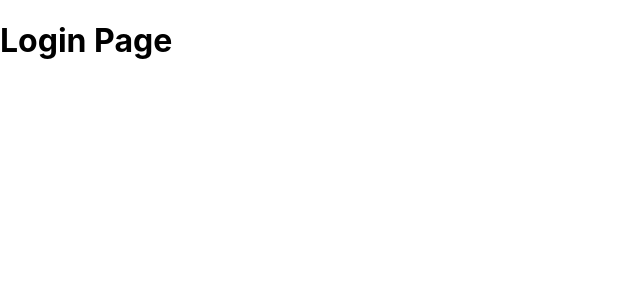
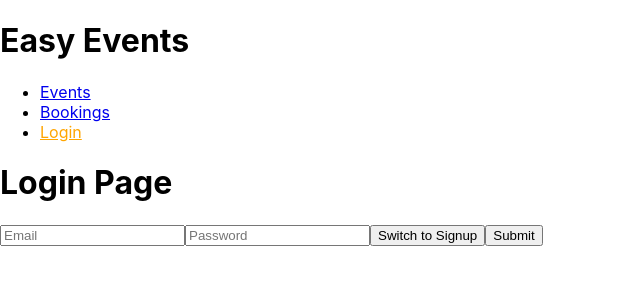
Before and after one commit to Poojavpatel/graphql_proj, a React (Create React App) app in the folder client/: page /login in a window 1280 px wide. Shown: the top 300 px of the page, without its empty margins (0-640 px from the left). Built offline with nearby package versions, Linux system fonts and the light colour scheme.

Commit message:
created login component and submit to api

```diff
--- a/client/src/App.css
+++ b/client/src/App.css
@@ -0,0 +1,3 @@
+a.active{
+  color:orange;
+}
--- a/client/src/App.js
+++ b/client/src/App.js
@@ -4,16 +4,20 @@ import {BrowserRouter, Route, Redirect, Switch} from 'react-router-dom';
 import LoginPage from './pages/login';
 import EventsPage from './pages/events';
 import BookingsPage from './pages/bookings';
+import MainNavigation from './components/Navbar/MainNavigation';
 
 function App() {
   return (
     <BrowserRouter>
+      <MainNavigation/>
+      <div>
         <Switch>
             <Redirect from="/" to="/login" exact/>
             <Route path="/login" component={LoginPage}/>
             <Route path="/events" component={EventsPage}/>
             <Route path="/bookings" component={BookingsPage}/>
         </Switch>
+      </div>
     </BrowserRouter>
   );
 }
--- /dev/null
+++ b/client/src/components/Navbar/MainNavigation.js
@@ -0,0 +1,19 @@
+import React from 'react';
+import {NavLink} from 'react-router-dom';
+
+const MainNavigation = props => (
+  <header>
+    <div>
+      <h1>Easy Events</h1>
+    </div>
+    <nav>
+      <ul>
+        <li><NavLink to="/events">Events</NavLink></li>
+        <li><NavLink to="/bookings">Bookings</NavLink></li>
+        <li><NavLink to="/login">Login</NavLink></li>
+      </ul>
+    </nav>
+  </header>
+);
+
+export default MainNavigation;
--- a/client/src/pages/login.js
+++ b/client/src/pages/login.js
@@ -1,9 +1,54 @@
 import React,{Component} from 'react';
 
 class LoginPage extends Component{
+  constructor(props){
+    super(props);
+    this.emailEl = React.createRef();
+    this.passwordEl = React.createRef();
+  }
+
+  // submitHandler is a method to handle submitting email and password to api
+  submitHandler = (event) => {
+    event.preventDefault();
+    // console.log('---this.emailEl---', this.emailEl);
+    const email = this.emailEl.current.value;
+    const password = this.passwordEl.current.value;
+    const data = {
+      query : `
+      mutation{
+        createUser(userInput:{
+          email:${email},
+          password:${password}"
+        }){
+          _id
+          name
+          mobile
+          email
+        }
+      }
+      `
+    }
+
+    fetch('http://localhost:5000/graphql', {
+      method:'POST',
+      body:JSON.stringify(data),
+      headers:{
+        'Content-Type' : 'application/json'
+      }
+    });
+  }
+
   render(){
     return(
-      <h1>Login Page</h1>
+      <React.Fragment>
+        <h1>Login Page</h1>
+        <form onSubmit={this.submitHandler}>
+          <input type="email" id="email" placeholder="Email" ref={this.emailEl}></input>
+          <input type="password" id="password" placeholder="Password" ref={this.passwordEl}></input>
+          <button>Switch to Signup</button>
+          <button type="submit">Submit</button>
+        </form>
+        </React.Fragment>
     )
   }
 }
```
Also changed, not shown: 1 other file (tests, documents, lock files or other folders). Lines whose indentation alone changed are shown as unchanged.
